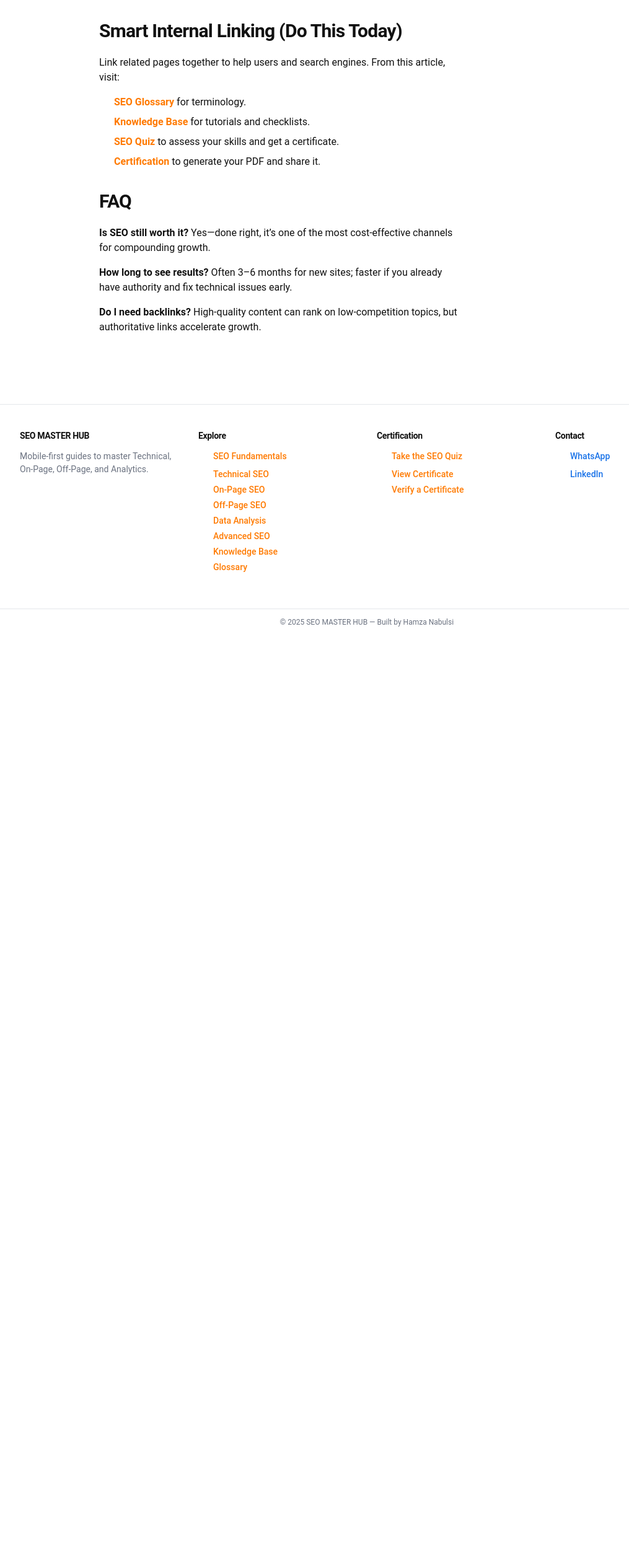
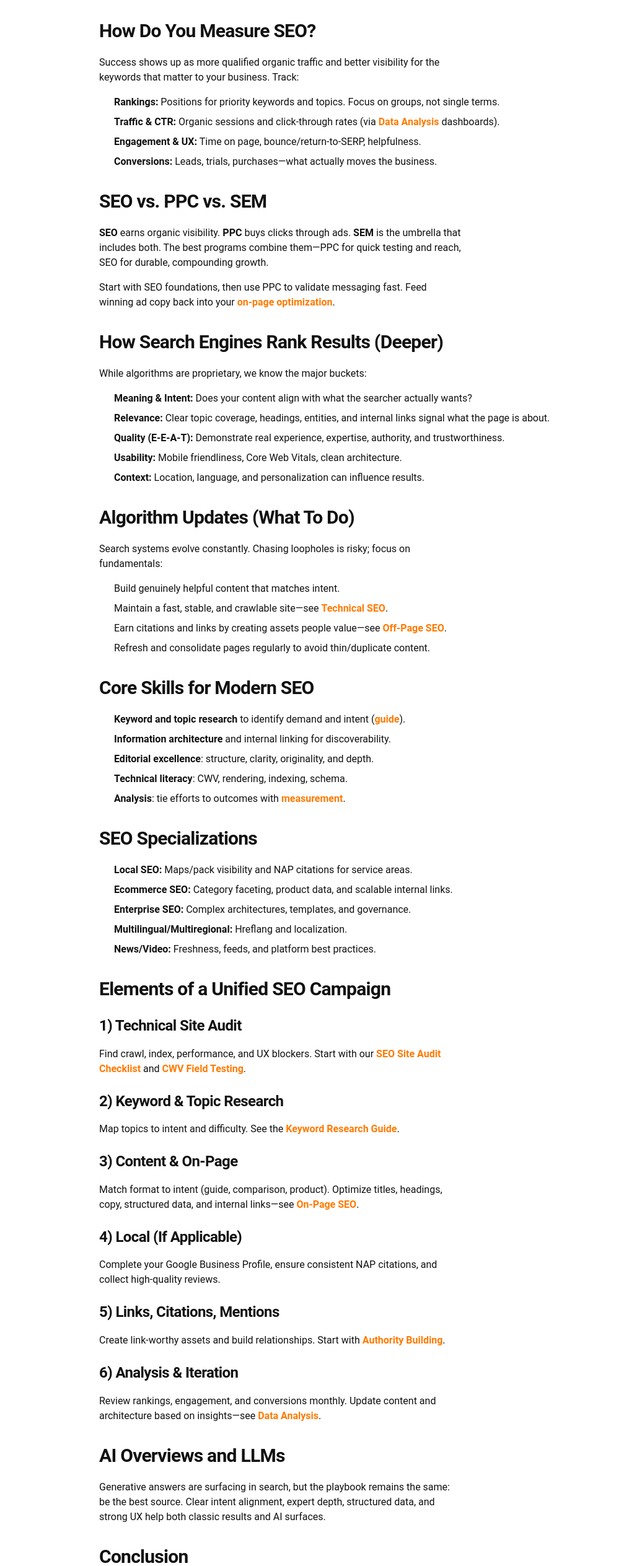
Before and after one commit to hamzanabulse/SEO-Master, a Next.js app: page /knowledge-base/articles/what-is-seo in a window 1280 px wide. Shown: the part 1921-4448 px from the top of the page at 62% size, without its empty margins (48-1063 px from the left). Before the commit the page ends 2946 px from the top, so only its background shows below. Built offline with nearby package versions, Linux system fonts and the light colour scheme; no server answers.

Commit message:
feat(content): expand 'What is SEO' into a full guide with internal links, AI section, and Fatcow Digital consultation CTA

```diff
--- a/app/knowledge-base/articles/what-is-seo/page.tsx
+++ b/app/knowledge-base/articles/what-is-seo/page.tsx
@@ -84,6 +84,94 @@ export default function WhatIsSEOArticle() {
         </section>
 
         <section className="mb-8">
+          <h2>How Do You Measure SEO?</h2>
+          <p>Success shows up as more qualified organic traffic and better visibility for the keywords that matter to your business. Track:</p>
+          <ul>
+            <li><strong>Rankings:</strong> Positions for priority keywords and topics. Focus on groups, not single terms.</li>
+            <li><strong>Traffic & CTR:</strong> Organic sessions and click-through rates (via <Link className="font-semibold text-system-green" href="/data-analysis">Data Analysis</Link> dashboards).</li>
+            <li><strong>Engagement & UX:</strong> Time on page, bounce/return-to-SERP, helpfulness.</li>
+            <li><strong>Conversions:</strong> Leads, trials, purchases—what actually moves the business.</li>
+          </ul>
+        </section>
+
+        <section className="mb-8">
+          <h2>SEO vs. PPC vs. SEM</h2>
+          <p><strong>SEO</strong> earns organic visibility. <strong>PPC</strong> buys clicks through ads. <strong>SEM</strong> is the umbrella that includes both. The best programs combine them—PPC for quick testing and reach, SEO for durable, compounding growth.</p>
+          <p>Start with SEO foundations, then use PPC to validate messaging fast. Feed winning ad copy back into your <Link className="font-semibold text-system-green" href="/on-page-seo">on-page optimization</Link>.</p>
+        </section>
+
+        <section className="mb-8">
+          <h2>How Search Engines Rank Results (Deeper)</h2>
+          <p>While algorithms are proprietary, we know the major buckets:</p>
+          <ul>
+            <li><strong>Meaning & Intent:</strong> Does your content align with what the searcher actually wants?</li>
+            <li><strong>Relevance:</strong> Clear topic coverage, headings, entities, and internal links signal what the page is about.</li>
+            <li><strong>Quality (E‑E‑A‑T):</strong> Demonstrate real experience, expertise, authority, and trustworthiness.</li>
+            <li><strong>Usability:</strong> Mobile friendliness, Core Web Vitals, clean architecture.</li>
+            <li><strong>Context:</strong> Location, language, and personalization can influence results.</li>
+          </ul>
+        </section>
+
+        <section className="mb-8">
+          <h2>Algorithm Updates (What To Do)</h2>
+          <p>Search systems evolve constantly. Chasing loopholes is risky; focus on fundamentals:</p>
+          <ul>
+            <li>Build genuinely helpful content that matches intent.</li>
+            <li>Maintain a fast, stable, and crawlable site—see <Link className="font-semibold text-system-green" href="/technical-seo">Technical SEO</Link>.</li>
+            <li>Earn citations and links by creating assets people value—see <Link className="font-semibold text-system-green" href="/off-page-seo">Off-Page SEO</Link>.</li>
+            <li>Refresh and consolidate pages regularly to avoid thin/duplicate content.</li>
+          </ul>
+        </section>
+
+        <section className="mb-8">
+          <h2>Core Skills for Modern SEO</h2>
+          <ul>
+            <li><strong>Keyword and topic research</strong> to identify demand and intent (<Link className="font-semibold text-system-green" href="/knowledge-base/articles/keyword-research-guide">guide</Link>).</li>
+            <li><strong>Information architecture</strong> and internal linking for discoverability.</li>
+            <li><strong>Editorial excellence</strong>: structure, clarity, originality, and depth.</li>
+            <li><strong>Technical literacy</strong>: CWV, rendering, indexing, schema.</li>
+            <li><strong>Analysis</strong>: tie efforts to outcomes with <Link className="font-semibold text-system-green" href="/data-analysis">measurement</Link>.</li>
+          </ul>
+        </section>
+
+        <section className="mb-8">
+          <h2>SEO Specializations</h2>
+          <ul>
+            <li><strong>Local SEO:</strong> Maps/pack visibility and NAP citations for service areas.</li>
+            <li><strong>Ecommerce SEO:</strong> Category faceting, product data, and scalable internal links.</li>
+            <li><strong>Enterprise SEO:</strong> Complex architectures, templates, and governance.</li>
+            <li><strong>Multilingual/Multiregional:</strong> Hreflang and localization.</li>
+            <li><strong>News/Video:</strong> Freshness, feeds, and platform best practices.</li>
+          </ul>
+        </section>
+
+        <section className="mb-8">
+          <h2>Elements of a Unified SEO Campaign</h2>
+          <h3>1) Technical Site Audit</h3>
+          <p>Find crawl, index, performance, and UX blockers. Start with our <Link className="font-semibold text-system-green" href="/knowledge-base/checklists/seo-site-audit">SEO Site Audit Checklist</Link> and <Link className="font-semibold text-system-green" href="/knowledge-base/checklists/cwv-field-testing">CWV Field Testing</Link>.</p>
+          <h3>2) Keyword & Topic Research</h3>
+          <p>Map topics to intent and difficulty. See the <Link className="font-semibold text-system-green" href="/knowledge-base/articles/keyword-research-guide">Keyword Research Guide</Link>.</p>
+          <h3>3) Content & On‑Page</h3>
+          <p>Match format to intent (guide, comparison, product). Optimize titles, headings, copy, structured data, and internal links—see <Link className="font-semibold text-system-green" href="/on-page-seo">On-Page SEO</Link>.</p>
+          <h3>4) Local (If Applicable)</h3>
+          <p>Complete your Google Business Profile, ensure consistent NAP citations, and collect high‑quality reviews.</p>
+          <h3>5) Links, Citations, Mentions</h3>
+          <p>Create link‑worthy assets and build relationships. Start with <Link className="font-semibold text-system-green" href="/off-page-seo">Authority Building</Link>.</p>
+          <h3>6) Analysis & Iteration</h3>
+          <p>Review rankings, engagement, and conversions monthly. Update content and architecture based on insights—see <Link className="font-semibold text-system-green" href="/data-analysis">Data Analysis</Link>.</p>
+        </section>
+
+        <section className="mb-8">
+          <h2>AI Overviews and LLMs</h2>
+          <p>Generative answers are surfacing in search, but the playbook remains the same: be the best source. Clear intent alignment, expert depth, structured data, and strong UX help both classic results and AI surfaces.</p>
+        </section>
+
+        <section className="mb-8">
+          <h2>Conclusion</h2>
+          <p>SEO compounds. Nail the fundamentals, build topic authority, and keep improving your site’s experience. Use this article as a hub—and continue with our <Link className="font-semibold text-system-green" href="/seo-fundamentals">Fundamentals</Link> and <Link className="font-semibold text-system-green" href="/technical-seo">Technical SEO</Link> pillars.</p>
+        </section>
+
+        <section className="mb-8">
           <h2>Smart Internal Linking (Do This Today)</h2>
           <p>Link related pages together to help users and search engines. From this article, visit:</p>
           <ul>
@@ -96,9 +184,12 @@ export default function WhatIsSEOArticle() {
 
         <section className="mb-8">
           <h2>FAQ</h2>
-          <p><strong>Is SEO still worth it?</strong> Yes—done right, it’s one of the most cost-effective channels for compounding growth.</p>
-          <p><strong>How long to see results?</strong> Often 3–6 months for new sites; faster if you already have authority and fix technical issues early.</p>
-          <p><strong>Do I need backlinks?</strong> High-quality content can rank on low-competition topics, but authoritative links accelerate growth.</p>
+          <p><strong>Is SEO still worth it?</strong> Yes—when you align pages to search intent and deliver helpful experiences, organic growth compounds over time.</p>
+          <p><strong>How long to see results?</strong> It varies by competition and authority. Expect early movement in weeks, meaningful traction in months.</p>
+          <p><strong>Do I need backlinks?</strong> Helpful content can rank on easier topics, but authoritative mentions and links accelerate results.</p>
+          <p><strong>Can I skip SEO and still rank?</strong> Some pages rank organically without deliberate SEO. But a consistent strategy improves predictability and scale.</p>
+          <p><strong>What about “black hat” tricks?</strong> Short‑term tactics often backfire with updates. Invest in durable, user‑first improvements.</p>
+          <p><strong>Should I hire help?</strong> If bandwidth or expertise is limited, partner with specialists. For tailored strategy, consider <a className="font-semibold text-system-green" href="https://fatcowdigital.com" target="_blank" rel="noopener noreferrer">Fatcow Digital</a>.</p>
         </section>
       </article>
 
```
